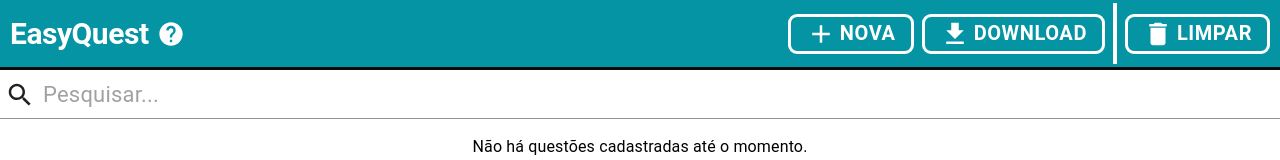
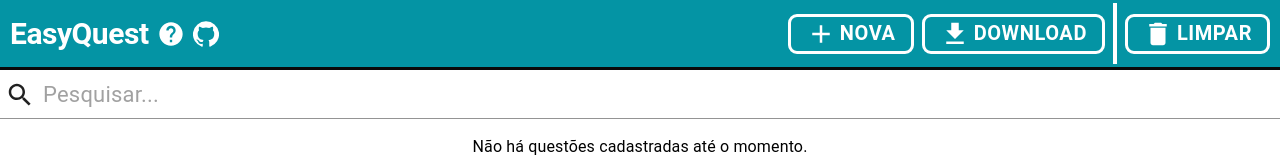
Before and after one commit to pauloafpjunior/easyquest, a React (Create React App) app in the folder easyquest/: page / in a window 1280 px wide. Shown: the top 160 px of the page. Built offline with nearby package versions, Linux system fonts and the light colour scheme.

Commit message:
add github icon and link

```diff
--- a/easyquest/src/shared/components/Header.jsx
+++ b/easyquest/src/shared/components/Header.jsx
@@ -2,6 +2,7 @@
 import { Grid, Typography, makeStyles } from '@material-ui/core';
 import { useTranslation } from 'react-i18next';
 import HelpIcon from '@material-ui/icons/Help';
+import GitHubIcon from '@material-ui/icons/GitHub';
 import { BONDI_BLUE, COD_GRAY, WHITE } from '../../theme';
 import HelpModal from './HelpModal';
 import textConstants from '../translations/textConstants';
@@ -21,10 +22,17 @@
   },
   helpIcon: {
     marginLeft: '8px',
-    marginRight: 'auto',
     color: WHITE,
     width: '28px',
     height: '28px',
+    cursor: 'pointer',
+  },
+  githubIcon: {
+    marginLeft: '8px',
+    marginRight: 'auto',
+    color: WHITE,
+    width: '26px',
+    height: '26px',
     cursor: 'pointer',
   },
 });
@@ -37,6 +45,10 @@
     <Grid className={style.header}>
       <Typography variant="h1">{t(textConstants.appName)}</Typography>
       <HelpIcon className={style.helpIcon} onClick={() => setOpen(true)} />
+      <GitHubIcon
+        onClick={() => window.open('https://github.com/pauloafpjunior/easyquest')}
+        className={style.githubIcon}
+      />
       {children}
       <HelpModal open={open} setOpen={setOpen} />
     </Grid>
```
